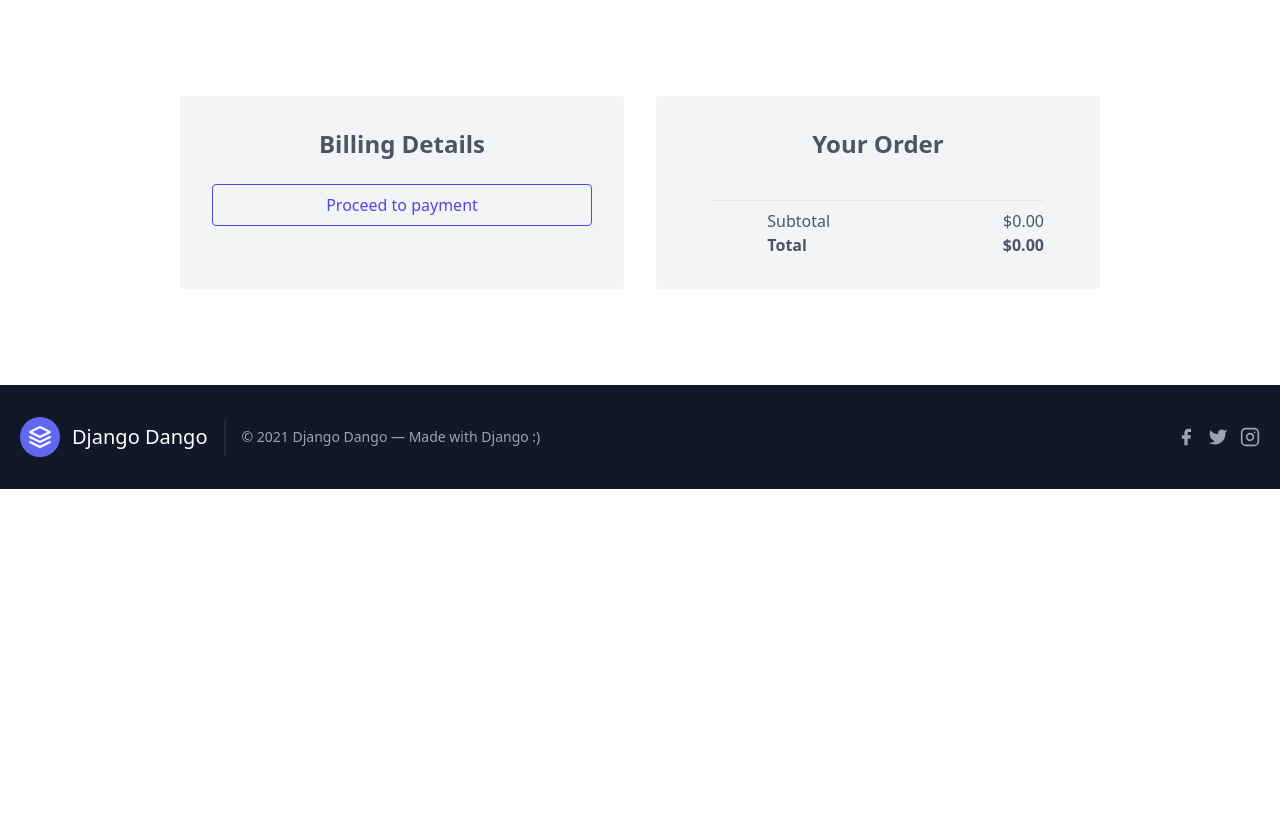
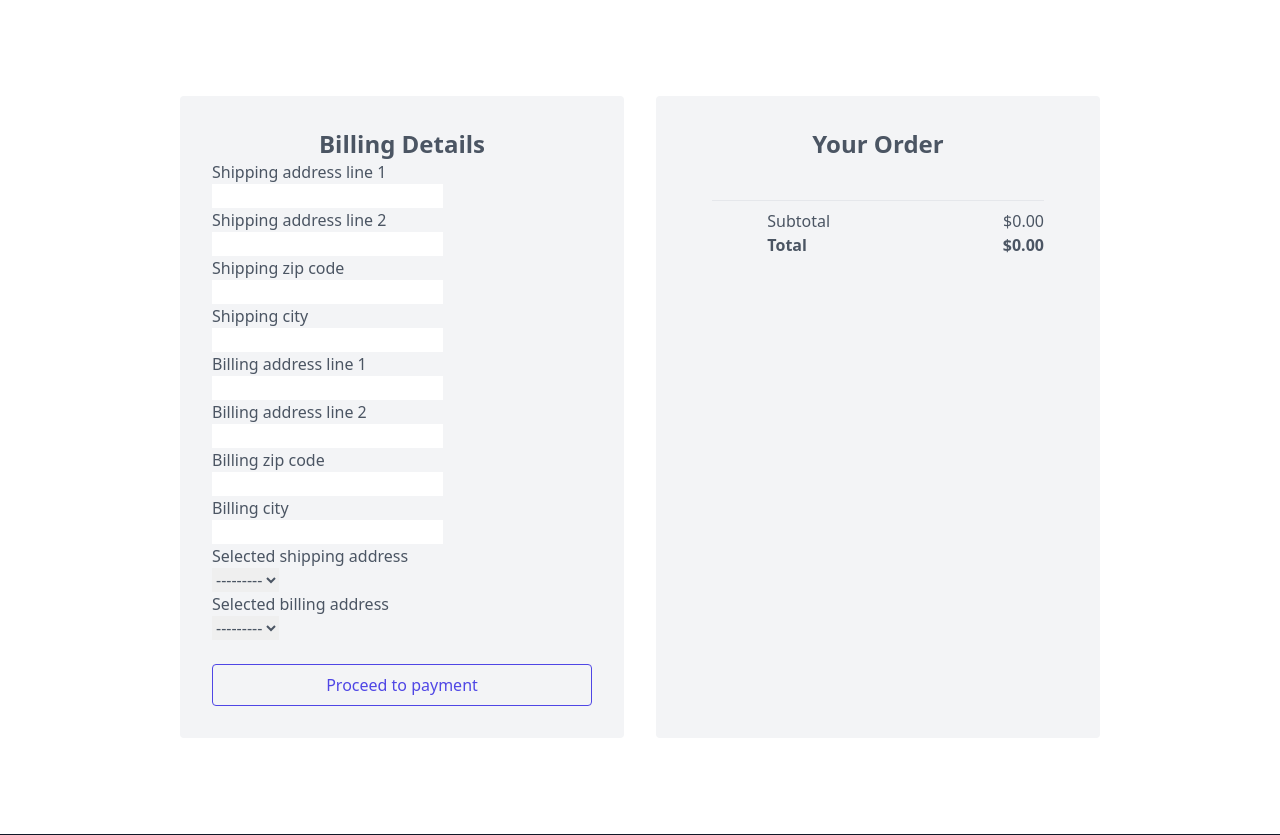
Before and after one commit to sjinno/dango, a Django app: page /cart/checkout/ in a window 1280 px wide. Shown: the part 80-915 px from the top of the page. Before the commit the page ends 569 px from the top, so only its background shows below. Run offline with Django 3.2, Linux system fonts and the light colour scheme; the visitor is signed in with stand-in values (Sample User, id 1); data comes from the database, SQL or seed files in the repository; data that the repository does not hold is empty; some libraries are stand-ins or nearby versions.

Commit message:
cart: Create AddressForm.

```diff
--- a/cart/forms.py
+++ b/cart/forms.py
@@ -1,6 +1,10 @@
+from django.contrib.auth import get_user_model
 from django import forms
 
-from.models import OrderItem
+from.models import OrderItem, Address
+
+
+User = get_user_model()
 
 
 class AddToCartForm(forms.ModelForm):
@@ -16,4 +20,72 @@ class AddToCartForm(forms.ModelForm):
 
 
 class AddreessForm(forms.Form):
-    pass
+    shipping_address_line_1 = forms.CharField(required=False)
+    shipping_address_line_2 = forms.CharField(required=False)
+    shipping_zip_code = forms.CharField(required=False)
+    shipping_city = forms.CharField(required=False)
+
+    billing_address_line_1 = forms.CharField(required=False)
+    billing_address_line_2 = forms.CharField(required=False)
+    billing_zip_code = forms.CharField(required=False)
+    billing_city = forms.CharField(required=False)
+
+    selected_shipping_address = forms.ModelChoiceField(
+        Address.objects.none(), required=False
+    )
+
+    selected_billing_address = forms.ModelChoiceField(
+        Address.objects.none(), required=False
+    )
+
+    def __init__(self, *args, **kwargs):
+        user_id = kwargs.pop('user_id')
+        super().__init__(*args, **kwargs)
+
+        user = User.objects.get(id=user_id)
+
+        shipping_address_queryset = Address.objects.filter(
+            user=user,
+            address_type='S'
+        )
+
+        billing_address_queryset = Address.objects.filter(
+            user=user,
+            address_type='B'
+        )
+
+        self.fields['selected_shipping_address'].queryset = shipping_address_queryset
+        self.fields['selected_billing_address'].queryset = billing_address_queryset
+
+    def clean(self):
+        data = self.cleaned_data
+
+        selected_shipping_address = data.get('selected_shipping_address', None)
+        if selected_shipping_address is None:
+            if not data.get('shipping_address_line_1', None):
+                self.add_error('shipping_address_line_1',
+                               "Please fill in this field.")
+            if not data.get('shipping_address_line_2', None):
+                self.add_error('shipping_address_line_2',
+                               "Please fill in this field.")
+            if not data.get('shipping_zip_code', None):
+                self.add_error('shipping_zip_code',
+                               "Please fill in this field.")
+            if not data.get('shipping_city', None):
+                self.add_error('shipping_city',
+                               "Please fill in this field.")
+
+        selected_billing_address = data.get('selected_billing_address', None)
+        if selected_billing_address is None:
+            if not data.get('billing_address_line_1', None):
+                self.add_error('billing_address_line_1',
+                               "Please fill in this field.")
+            if not data.get('billing_address_line_2', None):
+                self.add_error('billing_address_line_2',
+                               "Please fill in this field.")
+            if not data.get('billing_zip_code', None):
+                self.add_error('billing_zip_code',
+                               "Please fill in this field.")
+            if not data.get('billing_city', None):
+                self.add_error('billing_city',
+                               "Please fill in this field.")
--- a/cart/views.py
+++ b/cart/views.py
@@ -1,8 +1,9 @@
+from django.contrib import messages
 from django.shortcuts import get_object_or_404, reverse, redirect
 from django.views import generic
 
 from .forms import AddToCartForm, AddreessForm
-from .models import Product, OrderItem
+from .models import Product, OrderItem, Address
 from .utils import get_or_set_order_session
 
 
@@ -83,6 +84,54 @@ class CheckoutView(generic.FormView):
     template_name = 'cart/checkout.html'
     form_class = AddreessForm
 
+    def get_success_url(self):
+        return reverse('home')
+
+    def form_valid(self, form):
+        order = get_or_set_order_session(self.request)
+
+        selected_shipping_address = form.cleaned_data.get(
+            'selected_shipping_address')
+        selected_billing_address = form.cleaned_data.get(
+            'selected_billing_address')
+
+        if selected_shipping_address:
+            order.shipping_address = selected_shipping_address
+        else:
+            address = Address.objects.create(
+                address_type='S',
+                user=self.request.user,
+                address_line_1=form.cleaned_data['shipping_address_line_1'],
+                address_line_2=form.cleaned_data['shipping_address_line_2'],
+                zip_code=form.cleaned_data['shipping_zip_code'],
+                city=form.cleaned_data['shipping_city']
+            )
+            order.shipping_address = address
+
+        if selected_billing_address:
+            order.billing_address = selected_billing_address
+        else:
+            address = Address.objects.create(
+                address_type='B',
+                user=self.request.user,
+                address_line_1=form.cleaned_data['billing_address_line_1'],
+                address_line_2=form.cleaned_data['billing_address_line_2'],
+                zip_code=form.cleaned_data['billing_zip_code'],
+                city=form.cleaned_data['billing_city']
+            )
+            order.billing_address = address
+
+        order.save()
+
+        messages.info(
+            self.request, 'You have successfully added your address.')
+        return super(CheckoutView, self).form_valid(form)
+
+    def get_form_kwargs(self):
+        kwargs = super(CheckoutView, self).get_form_kwargs()
+        kwargs['user_id'] = self.request.user.id
+        return kwargs
+
     def get_context_data(self, **kwargs):
         context = super(CheckoutView, self).get_context_data(**kwargs)
         context['order'] = get_or_set_order_session(self.request)
--- a/templates/base.html
+++ b/templates/base.html
@@ -1,15 +1,24 @@
 <!DOCTYPE html>
 <html lang="en">
-<head>
-    <meta charset="UTF-8">
-    <meta http-equiv="X-UA-Compatible" content="IE=edge">
-    <meta name="viewport" content="width=device-width, initial-scale=1.0">
-    <link href="https://unpkg.com/tailwindcss@^2/dist/tailwind.min.css" rel="stylesheet">
+  <head>
+    <meta charset="UTF-8" />
+    <meta http-equiv="X-UA-Compatible" content="IE=edge" />
+    <meta name="viewport" content="width=device-width, initial-scale=1.0" />
+    <link
+      href="https://unpkg.com/tailwindcss@^2/dist/tailwind.min.css"
+      rel="stylesheet"
+    />
     <title>Dango Shop</title>
-</head>
-<body>
-    {% include "header.html" %}
-    {% block content %}{% endblock content %}
+  </head>
+  <body>
+    {% include "header.html" %} {% if messages %} {% for message in messages %}
+    <p
+      class="sm:text-3xl text-2xl font-medium title-font"
+      style="background-color: lightblue; height: 42px; text-align: center"
+    >
+      {{ message }}
+    </p>
+    {% endfor %} {% endif %} {% block content %}{% endblock content %}
     {% include "footer.html" %}
-</body>
+  </body>
 </html>
--- a/templates/cart/checkout.html
+++ b/templates/cart/checkout.html
@@ -1,24 +1,46 @@
-{% extends "base.html" %}
-{% load crispy_forms_tags %}
-{% block content %}
+{% extends "base.html" %} {% load crispy_forms_tags %} {% block content %}
 {% if not request.user.is_authenticated %}
 <section class="text-gray-600 body-font">
   <div class="container px-5 py-24 mx-auto">
     <div class="flex flex-col text-center w-full mb-12">
-        <h1 class="sm:text-3xl text-2xl font-medium title-font mb-4 text-gray-900">You are almost done!</h1>
-        <p class="lg:w-2/3 mx-auto leading-relaxed text-base">You are nearly finished with your order. To finalize your order, please <a>log in</a> or <a>sign up</a>.
+      <h1
+        class="sm:text-3xl text-2xl font-medium title-font mb-4 text-gray-900"
+      >
+        You are almost done!
+      </h1>
+      <p class="lg:w-2/3 mx-auto leading-relaxed text-base">
+        You are nearly finished with your order. To finalize your order, please
+        <a>log in</a> or <a>sign up</a>.
       </p>
     </div>
-      <div class="flex lg:w-2/3 w-full sm:flex-row flex-col mx-auto px-8 sm:space-x-4 sm:space-y-0 space-y-4 sm:px-0 items-center sm:items-end">
+    <div
+      class="flex lg:w-2/3 w-full sm:flex-row flex-col mx-auto px-8 sm:space-x-4 sm:space-y-0 space-y-4 sm:px-0 items-center sm:items-end"
+    >
       <div class="relative flex-grow w-full">
-          <label for="full-name" class="leading-7 text-sm text-gray-600">Full Name</label>
-          <input type="text" id="full-name" name="full-name" class="w-full bg-gray-100 bg-opacity-50 rounded border border-gray-300 focus:border-indigo-500 focus:bg-transparent focus:ring-2 focus:ring-indigo-200 text-base outline-none text-gray-700 py-1 px-3 leading-8 transition-colors duration-200 ease-in-out">
+        <label for="full-name" class="leading-7 text-sm text-gray-600"
+          >Full Name</label
+        >
+        <input
+          type="text"
+          id="full-name"
+          name="full-name"
+          class="w-full bg-gray-100 bg-opacity-50 rounded border border-gray-300 focus:border-indigo-500 focus:bg-transparent focus:ring-2 focus:ring-indigo-200 text-base outline-none text-gray-700 py-1 px-3 leading-8 transition-colors duration-200 ease-in-out"
+        />
       </div>
       <div class="relative flex-grow w-full">
         <label for="email" class="leading-7 text-sm text-gray-600">Email</label>
-          <input type="email" id="email" name="email" class="w-full bg-gray-100 bg-opacity-50 rounded border border-gray-300 focus:border-indigo-500 focus:bg-transparent focus:ring-2 focus:ring-indigo-200 text-base outline-none text-gray-700 py-1 px-3 leading-8 transition-colors duration-200 ease-in-out">
+        <input
+          type="email"
+          id="email"
+          name="email"
+          class="w-full bg-gray-100 bg-opacity-50 rounded border border-gray-300 focus:border-indigo-500 focus:bg-transparent focus:ring-2 focus:ring-indigo-200 text-base outline-none text-gray-700 py-1 px-3 leading-8 transition-colors duration-200 ease-in-out"
+        />
       </div>
-        <button class="text-white w-1/2 bg-indigo-500 border-0 py-2 px-8 focus:outline-none hover:bg-indigo-600 rounded text-lg">Sign up</button>
+      <button
+        class="text-white w-1/2 bg-indigo-500 border-0 py-2 px-8 focus:outline-none hover:bg-indigo-600 rounded text-lg"
+      >
+        Sign up
+      </button>
     </div>
   </div>
 </section>
@@ -29,17 +51,14 @@
     <div class="flex flex-wrap -m-4">
       <div class="p-4 lg:w-1/2 w-full">
         <div class="h-full bg-gray-100 p-8 rounded">
-           <form  method="POST">
+          <form method="POST">
             {% csrf_token %}
             <h2 class="text-2xl font-bold text-center">Billing Details</h2>
             {{ form|crispy }}
-            <div class="text-center mt-6 border border-indigo-600 text-indigo-600 hover:bg-indigo-600 hover:text-gray-200 rounded px-4 py-2">
-                <a
-                  href="{% url 'cart:product-list' %}"
-                  type="button"
-                  class=""
-                  >Proceed to payment</a
+            <div
+              class="text-center mt-6 border border-indigo-600 text-indigo-600 hover:bg-indigo-600 hover:text-gray-200 rounded px-4 py-2"
             >
+              <button type="submit">Proceed to payment</button>
             </div>
           </form>
         </div>
@@ -52,23 +71,17 @@
             <div class="col-start-1 col-end-2">
               <strong>x</strong> {{ item.quantity }}
             </div>
-                <div class="col-start-2 col-end-5">
-                    {{ item.product.title }}
-                </div>
+            <div class="col-start-2 col-end-5">{{ item.product.title }}</div>
             <div class="col-start-5 col-end-7 text-right">
               ${{ item.get_total_item_price }}
             </div>
             {% endfor %}
             <div class="border-t col-start-1 col-end-7 mt-4 mb-2"></div>
-                <div class="col-start-2 col-end-5">
-                    Subtotal
-                </div>
+            <div class="col-start-2 col-end-5">Subtotal</div>
             <div class="col-start-5 col-end-7 text-right">
               ${{ order.get_subtotal }}
             </div>
-                <div class="col-start-2 col-end-5 font-bold">
-                    Total
-                </div>
+            <div class="col-start-2 col-end-5 font-bold">Total</div>
             <div class="col-start-5 col-end-7 font-bold text-right">
               ${{ order.get_total }}
             </div>
@@ -78,5 +91,4 @@
     </div>
   </div>
 </section>
-{% endif %}
-{% endblock content %}
+{% endif %} {% endblock content %}
```
Also changed, not shown: templates/contact.html (+0 -10 lines). Lines whose indentation alone changed are shown as unchanged.
